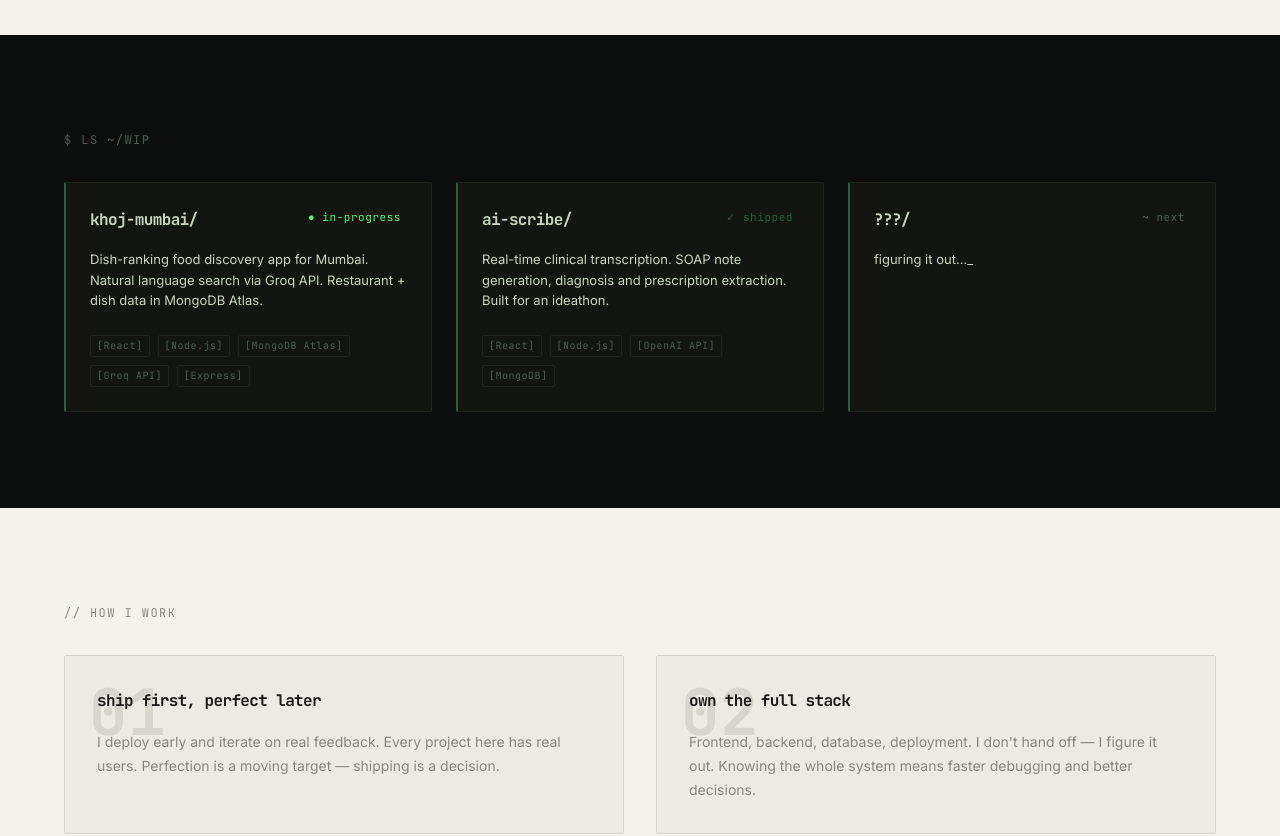
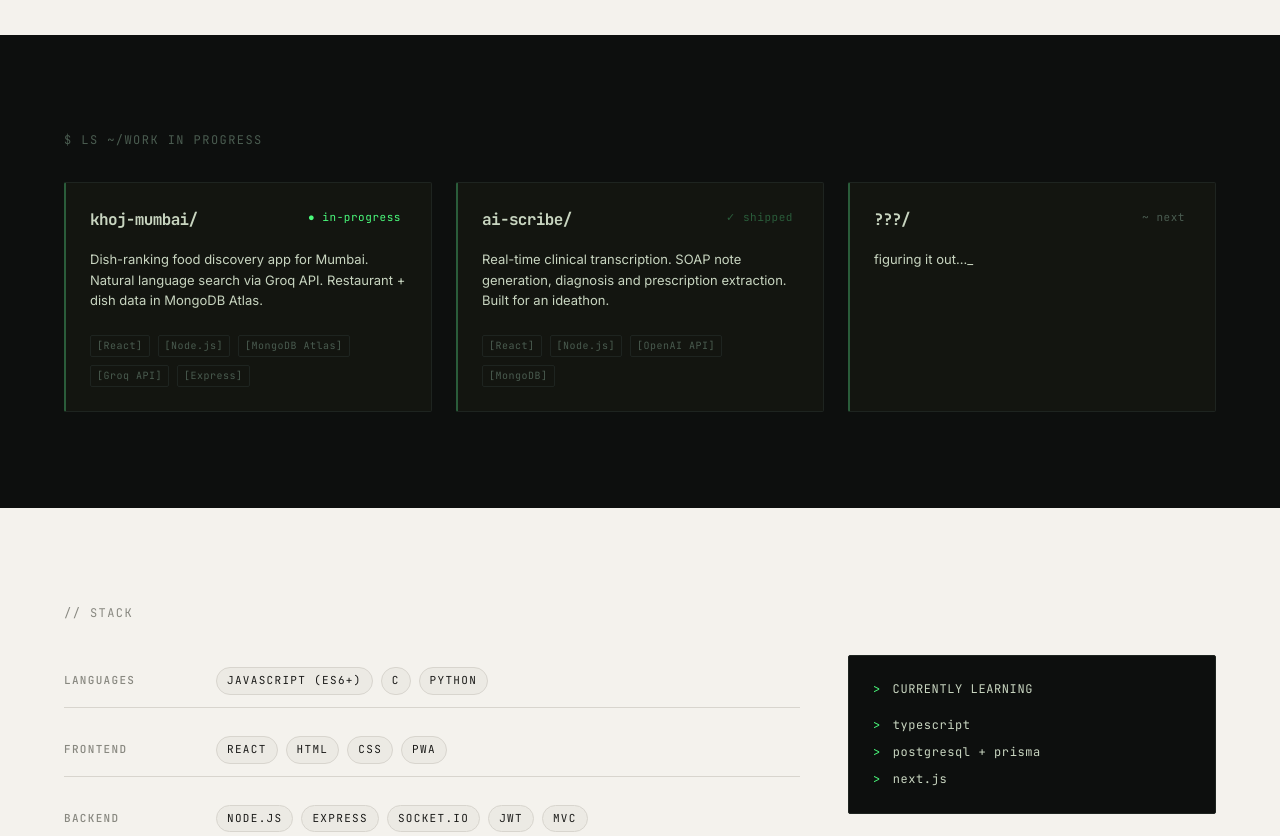
Before and after one commit to Abdullah-ext1/portfolio, a React (Vite) app: page / in a window 1280 px wide. Shown: the part 2000-2836 px from the top of the page. Built offline with nearby package versions, Linux system fonts and the light colour scheme.

Commit message:
fixes final

```diff
--- a/src/App.jsx
+++ b/src/App.jsx
@@ -19,12 +19,12 @@ export function App() {
       <Hero />
       <Projects />
       <CurrentlyBuilding />
-      <Process />
+      <Skills />
       <Experience />
       <Certifications />
+      <About />
+      <Process />
       <Blog />
-      <Skills />
-      <About />
       <Contact />
       <Footer />
     </>
--- a/src/components/CurrentlyBuilding/CurrentlyBuilding.jsx
+++ b/src/components/CurrentlyBuilding/CurrentlyBuilding.jsx
@@ -20,7 +20,7 @@ export const CurrentlyBuilding = () => {
 
   return (
     <section id="currently-building">
-      <div className="section-label dark">$ ls ~/wip</div>
+      <div className="section-label dark">$ ls ~/work in progress</div>
 
       <div className="wip-grid" ref={ref}>
         {wipProjects.map((project) => (
```
